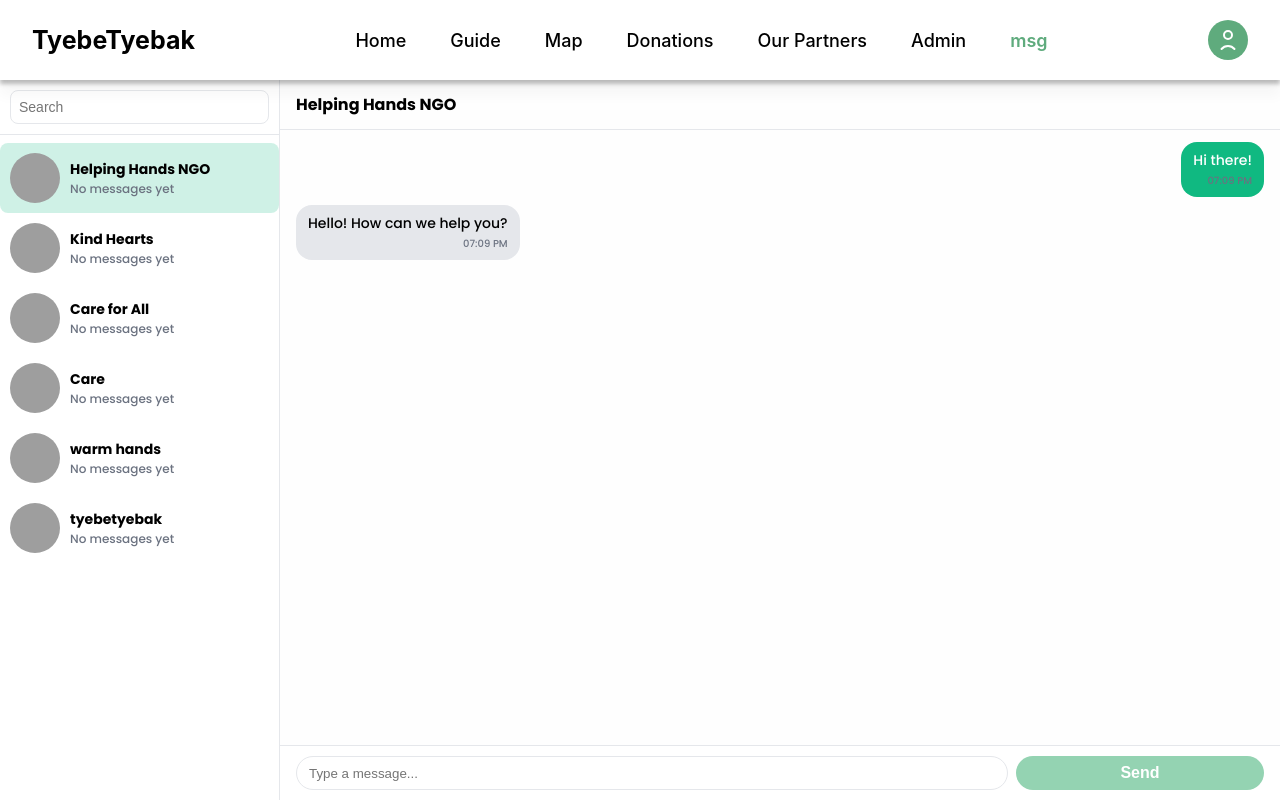
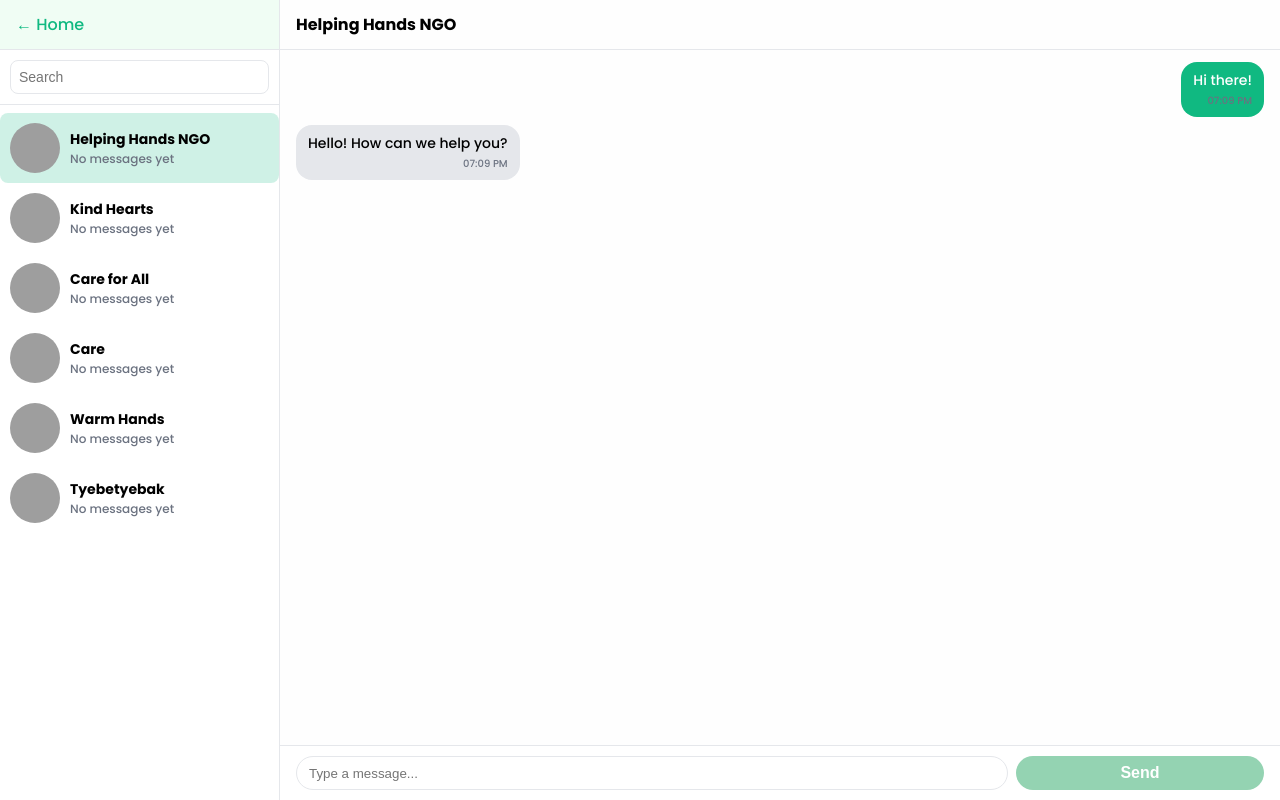
Before and after one commit to HusseinAtoui/donationplatform-frontend, a React (Create React App) app: page /messages in a window 1280 px wide. Built offline with nearby package versions, Linux system fonts and the light colour scheme; no server answers; grey boxes are pictures that could not be loaded.

Commit message:
go back btn, remove nav

```diff
--- a/src/App.js
+++ b/src/App.js
@@ -22,7 +22,7 @@ function AppContent() {
   const location = useLocation();
 
   // Define paths where NavBar should NOT appear
-  const hideNavPaths = ['/login', '/signup', '/signup/donor', '/signup/ngo'];
+  const hideNavPaths = ['/login', '/signup', '/signup/donor', '/signup/ngo', '/messages'];
 
   return (
     <>
--- a/src/components/chat/ChatWindow.css
+++ b/src/components/chat/ChatWindow.css
@@ -76,3 +76,16 @@
   background: #94d3b2;
   cursor: not-allowed;
 }
+
+.go-back {
+  padding: 12px 16px;
+  font-weight: 500;
+  cursor: pointer;
+  color: #10b981;
+  border-bottom: 1px solid #e5e7eb;
+  flex-shrink: 0;
+}
+
+.go-back:hover {
+  background-color: #f0fdf4;
+}
--- a/src/pages/Messages/MessagesPage.jsx
+++ b/src/pages/Messages/MessagesPage.jsx
@@ -1,4 +1,5 @@
 import React, { useEffect, useState } from 'react';
+import { useNavigate } from 'react-router-dom'; // for navigation
 import ConversationList from '../../components/chat/ConversationList';
 import ChatWindow from '../../components/chat/ChatWindow';
 import './messages.css';
@@ -10,60 +11,16 @@ function getMe() {
 
 // Dummy conversations
 const MOCK_CONVERSATIONS = [
-  {
-    id: 'c1',
-    name: 'Helping Hands NGO',
-    avatar: '/placeholder-avatar.png',
-    messages: [
-      { id: 'm1', senderId: 'u1', text: 'Hi there!', createdAt: new Date() },
-      { id: 'm2', senderId: 'ngo1', text: 'Hello! How can we help you?', createdAt: new Date() },
-    ],
-  },
-  {
-    id: 'c2',
-    name: 'Kind Hearts',
-    avatar: '/placeholder-avatar.png',
-    messages: [
-      { id: 'm1', senderId: 'ngo2', text: 'Thanks for your donation!', createdAt: new Date() },
-      { id: 'm2', senderId: 'u1', text: 'You are welcome!', createdAt: new Date() },
-    ],
-  },
-  {
-    id: 'c3',
-    name: 'Care for All',
-    avatar: '/placeholder-avatar.png',
-    messages: [
-      { id: 'm1', senderId: 'ngo3', text: 'Can we schedule a visit?', createdAt: new Date() },
-      { id: 'm2', senderId: 'u1', text: 'Sure, I am available tomorrow.', createdAt: new Date() },
-    ],
-  }, {
-    id: 'c4',
-    name: 'Care',
-    avatar: '/placeholder-avatar.png',
-    messages: [
-      { id: 'm1', senderId: 'ngo3', text: 'Can we schedule a visit?', createdAt: new Date() },
-      { id: 'm2', senderId: 'u1', text: 'Sure, I am available tomorrow.', createdAt: new Date() },
-    ],
-  }, {
-    id: 'c5',
-    name: 'warm hands',
-    avatar: '/placeholder-avatar.png',
-    messages: [
-      { id: 'm1', senderId: 'ngo3', text: 'Can we schedule a visit?', createdAt: new Date() },
-      { id: 'm2', senderId: 'u1', text: 'Sure, I am available tomorrow.', createdAt: new Date() },
-    ],
-  }, {
-    id: 'c6',
-    name: 'tyebetyebak',
-    avatar: '/placeholder-avatar.png',
-    messages: [
-      { id: 'm1', senderId: 'ngo3', text: 'Can we schedule a visit?', createdAt: new Date() },
-      { id: 'm2', senderId: 'u1', text: 'Sure, I am available tomorrow.', createdAt: new Date() },
-    ],
-  },
+  { id: 'c1', name: 'Helping Hands NGO', avatar: '/placeholder-avatar.png', messages: [{ id: 'm1', senderId: 'u1', text: 'Hi there!', createdAt: new Date() }, { id: 'm2', senderId: 'ngo1', text: 'Hello! How can we help you?', createdAt: new Date() }] },
+  { id: 'c2', name: 'Kind Hearts', avatar: '/placeholder-avatar.png', messages: [{ id: 'm1', senderId: 'ngo2', text: 'Thanks for your donation!', createdAt: new Date() }, { id: 'm2', senderId: 'u1', text: 'You are welcome!', createdAt: new Date() }] },
+  { id: 'c3', name: 'Care for All', avatar: '/placeholder-avatar.png', messages: [{ id: 'm1', senderId: 'ngo3', text: 'Can we schedule a visit?', createdAt: new Date() }, { id: 'm2', senderId: 'u1', text: 'Sure, I am available tomorrow.', createdAt: new Date() }] },
+  { id: 'c4', name: 'Care', avatar: '/placeholder-avatar.png', messages: [{ id: 'm1', senderId: 'ngo3', text: 'Can we schedule a visit?', createdAt: new Date() }, { id: 'm2', senderId: 'u1', text: 'Sure, I am available tomorrow.', createdAt: new Date() }] },
+  { id: 'c5', name: 'Warm Hands', avatar: '/placeholder-avatar.png', messages: [{ id: 'm1', senderId: 'ngo3', text: 'Can we schedule a visit?', createdAt: new Date() }, { id: 'm2', senderId: 'u1', text: 'Sure, I am available tomorrow.', createdAt: new Date() }] },
+  { id: 'c6', name: 'Tyebetyebak', avatar: '/placeholder-avatar.png', messages: [{ id: 'm1', senderId: 'ngo3', text: 'Can we schedule a visit?', createdAt: new Date() }, { id: 'm2', senderId: 'u1', text: 'Sure, I am available tomorrow.', createdAt: new Date() }] },
 ];
 
 export default function MessagesPage() {
+  const navigate = useNavigate();
   const [me] = useState(getMe());
   const [conversations, setConversations] = useState([]);
   const [active, setActive] = useState(null);
@@ -72,7 +29,6 @@ export default function MessagesPage() {
   const [search, setSearch] = useState('');
 
   useEffect(() => {
-    // Dummy load
     setTimeout(() => {
       setConversations(MOCK_CONVERSATIONS);
       setActive(MOCK_CONVERSATIONS[0]);
@@ -88,6 +44,12 @@ export default function MessagesPage() {
     <div className="messages-page">
       {/* Sidebar */}
       <aside className="sidebar">
+        {/* Go Back Button */}
+        <div className="go-back" onClick={() => navigate('/')}>
+          &larr; Home
+        </div>
+
+        {/* Search Box */}
         <div className="search-box">
           <input
             type="text"
@@ -97,6 +59,7 @@ export default function MessagesPage() {
           />
         </div>
 
+        {/* Conversation List */}
         {loading ? (
           <div className="loading">Loading…</div>
         ) : err ? (
--- a/src/pages/Messages/messages.css
+++ b/src/pages/Messages/messages.css
@@ -1,7 +1,7 @@
 .messages-page {
   display: grid;
   grid-template-columns: 280px 1fr;
-  height: calc(100vh - 80px); /* full screen minus navbar */
+  height: calc(100vh - 0px); /* full screen minus navbar */
   background: #fff;
   font-family: 'Poppins', sans-serif;
   overflow: hidden; /* prevent whole page scroll */
```
